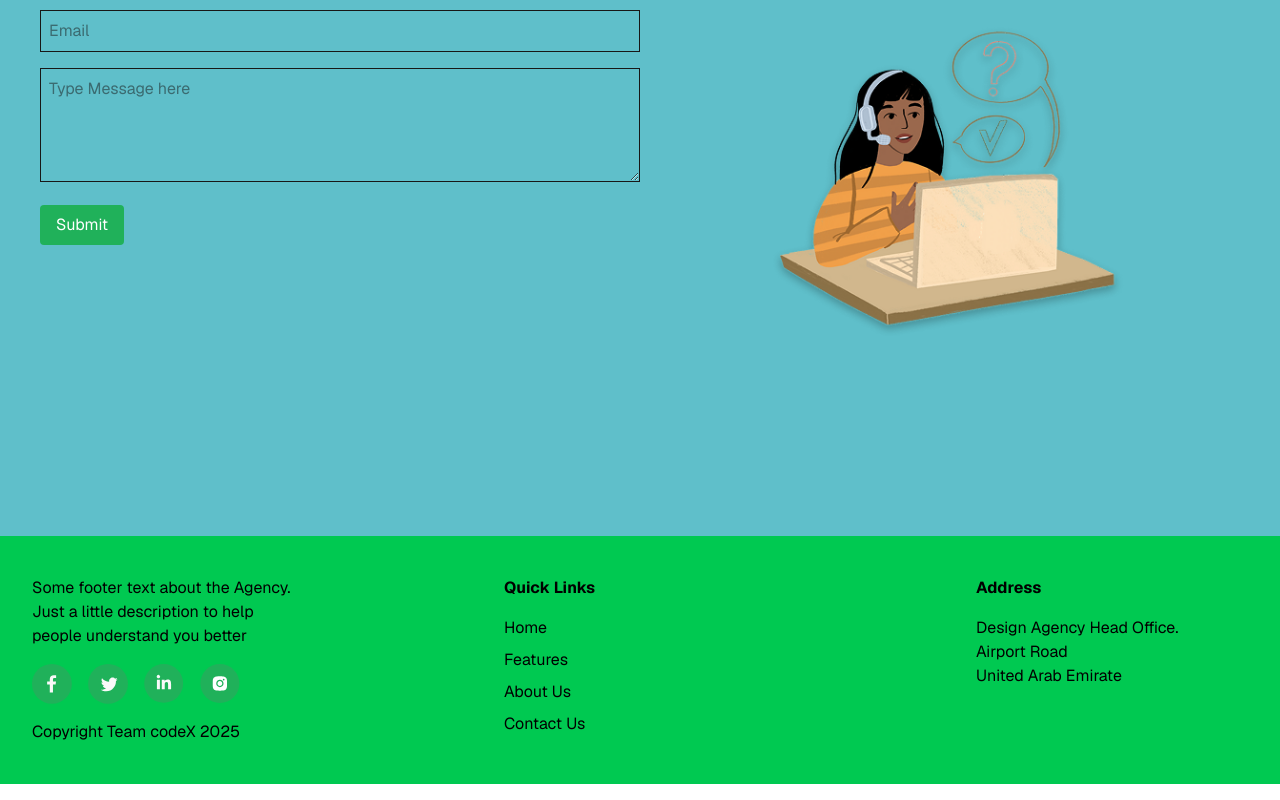
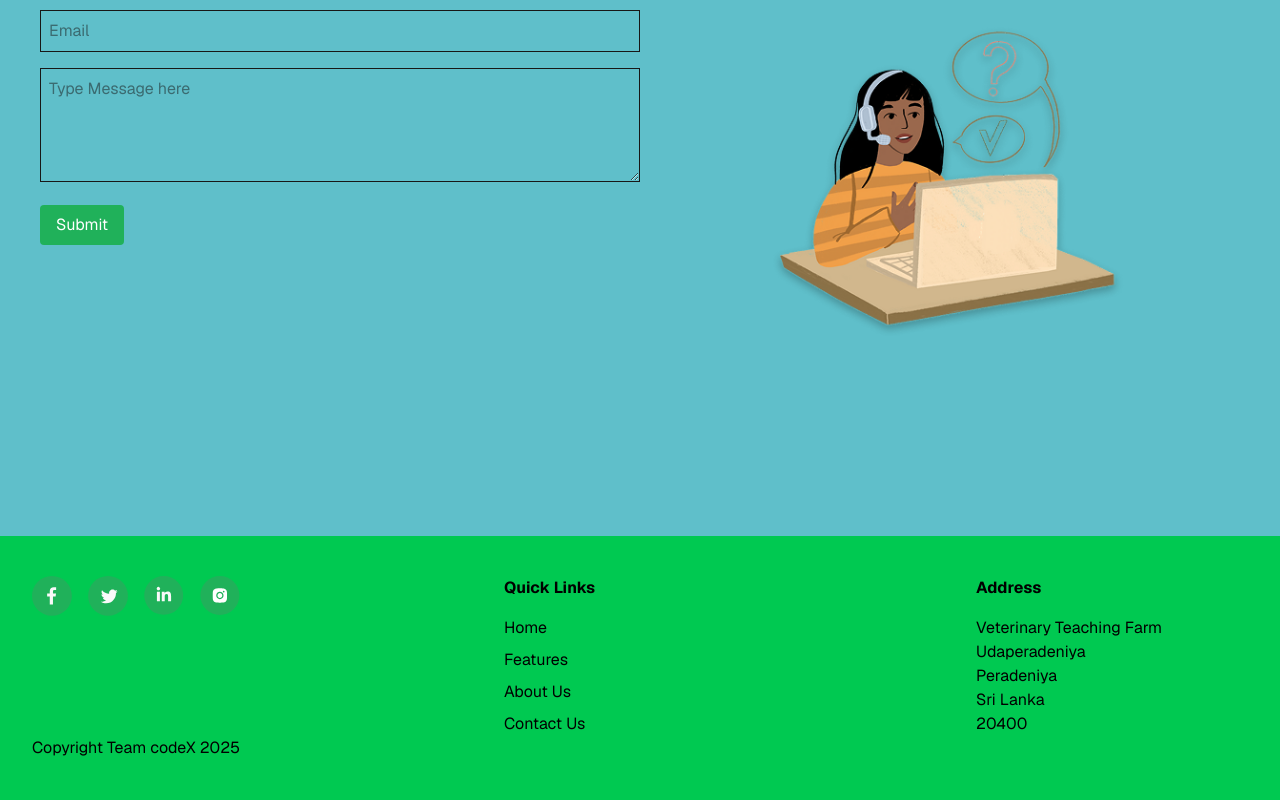
Before and after one commit to VirajithaDilsh/peravet, a Next.js app: page / in a window 1280 px wide. Shown: the part 1801-2601 px from the top of the page. Built offline with nearby package versions, Linux system fonts and the light colour scheme.

Commit message:
Update page.tsx
footer edit

```diff
--- a/src/app/page.tsx
+++ b/src/app/page.tsx
@@ -110,16 +110,16 @@ export default function Home(){
               <div className="max-w-7xl mx-auto grid grid-cols-1 md:grid-cols-3 gap-50">
                   {/* About Section */}
                   <div>
-                      <p className="mb-4">
-                          Some footer text about the Agency. Just a little description to help people understand you better
-                      </p>
                       <div className="flex space-x-4 mb-4">
-                          <a href="#" className={" hover:scale-120"}> <Image src="/social/fb.svg" alt="facebook" width={40} height={40} className="rounded-lg"/></a>
-                          <a href="#" className={" hover:scale-120"}> <Image src="/social/twitter.svg" alt="twitter" width={40} height={40} className="rounded-lg"/></a>
-                          <a href="#" className={" hover:scale-120"}> <Image src="/social/linkin.svg" alt="linkin" width={40} height={40} className="rounded-lg"/></a>
-                          <a href="#" className={" hover:scale-120"}> <Image src="/social/insta.svg" alt="instagram" width={40} height={40} className="rounded-lg"/></a>
+                          <a href="https://web.facebook.com/vtfperadeniya/about/?_rdc=1&_rdr#" target="_blank" rel="noopener noreferrer" className={" hover:scale-125 transition-transform"}> <Image src="/social/fb.svg" alt="facebook" width={40} height={40} className="rounded-lg"/></a>
+                          <a href="https://www.facebook.com" target="_blank" rel="noopener noreferrer" className={" hover:scale-125 transition-transform"}> <Image src="/social/twitter.svg" alt="twitter" width={40} height={40} className="rounded-lg"/></a>
+                          <a href="https://www.facebook.com" target="_blank" rel="noopener noreferrer" className={" hover:scale-125 transition-transform"}> <Image src="/social/linkin.svg" alt="linkin" width={40} height={40} className="rounded-lg"/></a>
+                          <a href="https://www.facebook.com" target="_blank" rel="noopener noreferrer" className={" hover:scale-125 transition-transform"}> <Image src="/social/insta.svg" alt="instagram" width={40} height={40} className="rounded-lg"/></a>
                       </div>
-                      <p>Copyright Team codeX 2025</p>
+                      <div className={"flex mt-30"}>
+                          <p>Copyright Team codeX 2025</p>
+                      </div>
+
                   </div>
 
                   {/* Quick Links */}
@@ -136,10 +136,11 @@ export default function Home(){
                   {/* Address */}
                   <div>
                       <h3 className="font-bold mb-4">Address</h3>
-                      <p>Design Agency Head Office.<br />
-                          Airport Road<br />
-                          United Arab Emirate
-                      </p>
+                      <p>Veterinary Teaching Farm<br/>
+                          Udaperadeniya<br/>
+                          Peradeniya<br/>
+                          Sri Lanka<br/>
+                          20400</p>
                   </div>
               </div>
           </footer>
```
